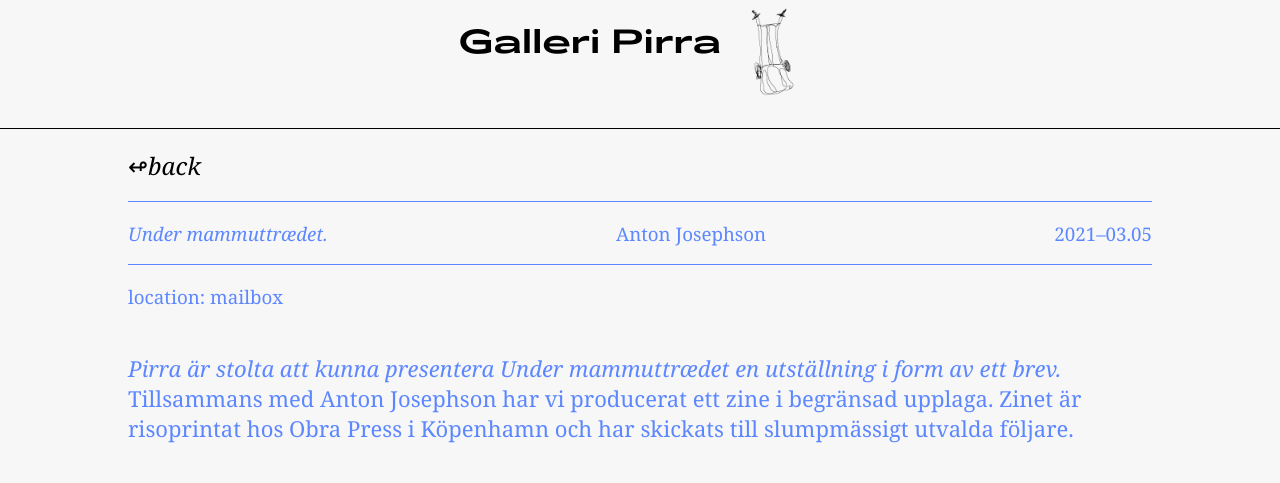
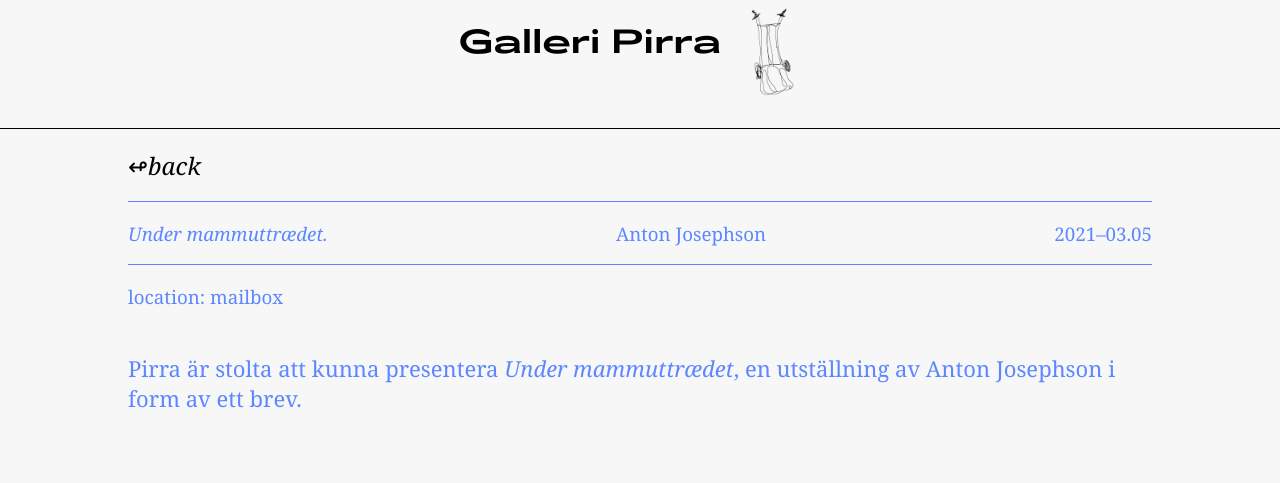
Before and after one commit to kristinsandstrom/GalleriPirra, a plain HTML site: page exhibition2.0.html in a window 1280 px wide. Shown: the top 483 px of the page. Drawn offline with Linux system fonts and the light colour scheme; grey boxes are pictures that could not be loaded.

Commit message:
Update exhibition2.0.html

```diff
--- a/exhibition2.0.html
+++ b/exhibition2.0.html
@@ -44,7 +44,7 @@
 
  <div class="exhibitiontransition">
 
- 	<p class="ingress"><i>Pirra är stolta att kunna presentera Under mammuttrædet en utställning i form av ett brev.</i>  Tillsammans med Anton Josephson har vi producerat ett zine i begränsad upplaga. Zinet är risoprintat hos Obra Press i Köpenhamn och har skickats till slumpmässigt utvalda följare.</p>
+ 	<p class="ingress">Pirra är stolta att kunna presentera <i>Under mammuttrædet</i>, en utställning av Anton Josephson i form av ett brev.</p>
 
 
 		<div class="second">
@@ -108,6 +108,9 @@
 
 			<p>– Galleri Pirra X Anton Josephson</p>
 
+			<br>
+			<p>Tryck av <a href="https://obrapress.com/" target="_blank">Obra Press</a></p>
+
 
 		</div>
 
```
